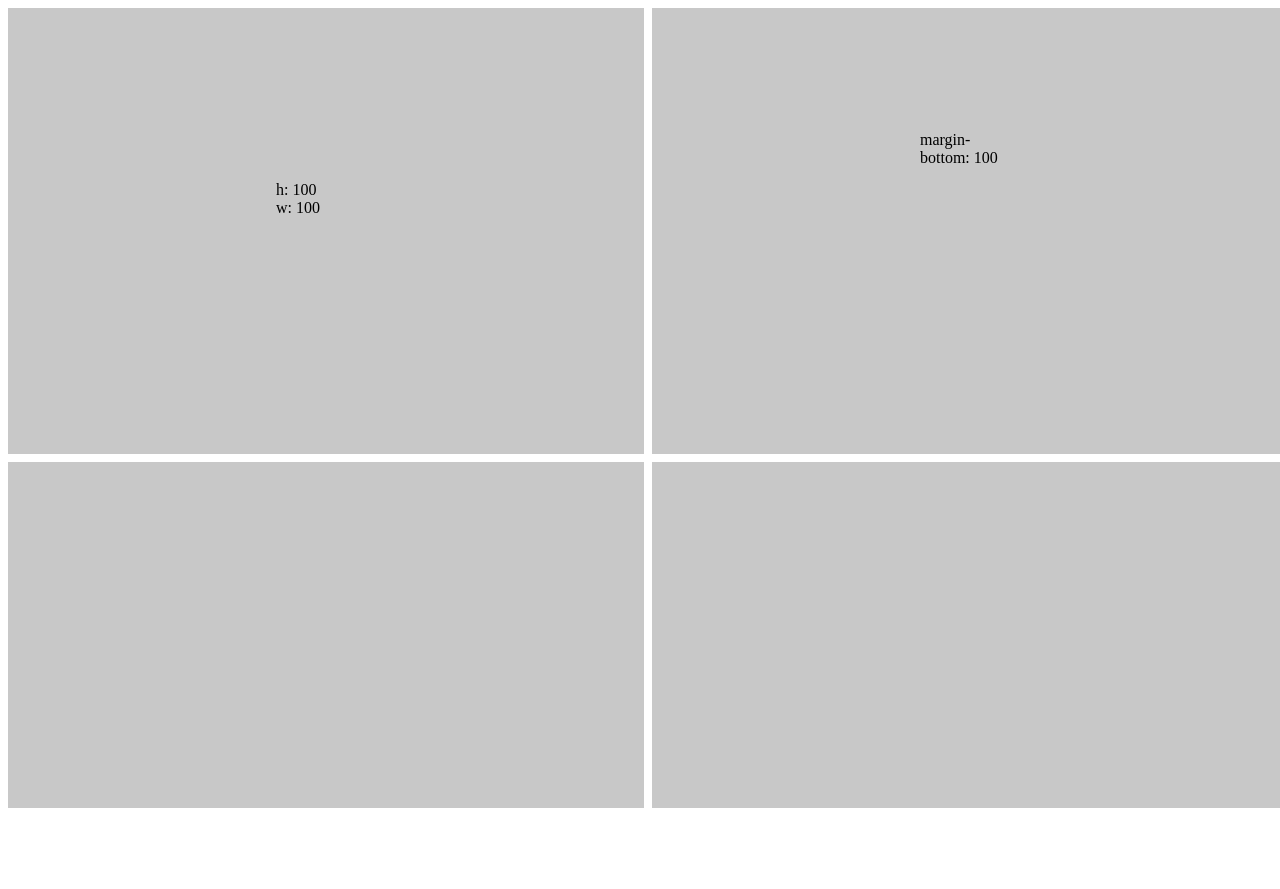
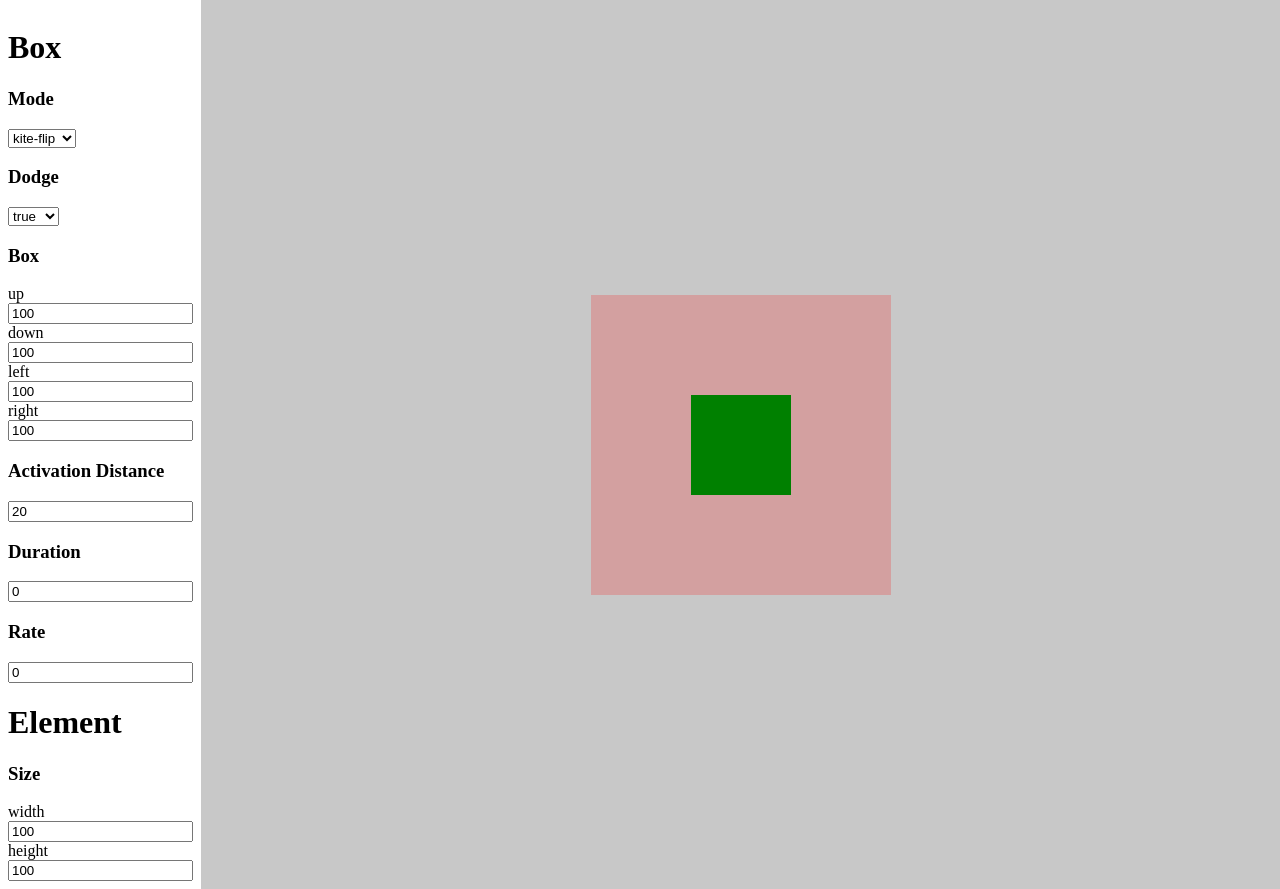
Before and after one commit to WbaN314/svelte-dodge, a SvelteKit app: page / in a window 1280 px wide. Before the commit the page ends 816 px from the top, so only its background shows below. Built offline with nearby package versions, Linux system fonts and the light colour scheme.

Commit message:
Demo Page working

```diff
--- a/src/lib/Dodge.svelte
+++ b/src/lib/Dodge.svelte
@@ -6,7 +6,8 @@
 		type Element,
 		type Cursor,
 		kite,
-		kiteFlip
+		kiteFlip,
+		touchPoint
 	} from './utils.js';
 	type Mode = 'random' | 'kite' | 'kite-flip';
 
@@ -39,7 +40,11 @@
 	};
 
 	function handleMove(e: PointerEvent) {
+		console.log(element.a)
 		updateCursorPosition(e);
+		if (!touchPoint(element, cursor)) {
+			return
+		}
 		if (dodge && !transitioning) {
 			switch (mode) {
 				case 'random':
--- a/src/routes/+page.svelte
+++ b/src/routes/+page.svelte
@@ -1,76 +1,78 @@
 <script lang="ts">
-  import Dodge from "../lib/Dodge.svelte";
+	import Dodge from '$lib/Dodge.svelte';
 
-  let button1 = { w: 100, h: 100 };
-  let button2 = { bottom: 100 };
+	let mode = 'kite-flip';
+	let dodge = true;
+	let debug = true;
+	let box: Box = { up: 100, right: 100, down: 100, left: 100 };
+	let activationDistance = 20;
+	let duration = 0;
+	let rate = 0;
+
+	let width = 100;
+	let height = 100;
+
+	let rerender = false;
 </script>
 
 <div class="container">
+	<div class="controls">
 
+		<h1>Box</h1>
+
+		<h3>Mode</h3>
+		<select bind:value={mode}>
+			<option value="kite-flip"> kite-flip </option>
+			<option value="kite"> kite </option>
+			<option value="random"> random </option>
+		</select>
+
+		<h3>Dodge</h3>
+		<select bind:value={dodge}>
+			<option value={true}> true </option>
+			<option value={false}> false </option>
+		</select>
+
+		<h3>Box</h3>
+		<div>up</div>
+		<input type="number" bind:value={box.up} />
+		<div>down</div>
+		<input type="number" bind:value={box.down} />
+		<div>left</div>
+		<input type="number" bind:value={box.left} />
+		<div>right</div>
+		<input type="number" bind:value={box.right} />
+
+		<h3>Activation Distance</h3>
+		<input type="number" bind:value={activationDistance} />
+
+		<h3>Duration</h3>
+		<input type="number" bind:value={duration} />
+
+		<h3>Rate</h3>
+		<input type="number" bind:value={rate} />
+
+		<h1>Element</h1>
+
+		<h3>Size</h3>
+		<div>width</div>
+		<input bind:value={width} />
+		<div>height</div>
+		<input bind:value={height} />
+	</div>
+
+	{#key rerender}
 	<div class="cell">
-    <Dodge mode="kite" box={{up: 0, down: 0, left: 100, right: 100}}>
-      <!-- svelte-ignore a11y-click-events-have-key-events -->
-      <div
-        class="test"
+		<div class="debug"
 		 style={`
-          width: ${button1.w}px;
-          height: ${button1.h}px;
-        `}
-        on:click={() => {
-          if (button1.w == 100) {
-            button1.w = 200;
-          } else {
-            button1.w = 100;
-          }
-        }}
-      >
-        <div>
-          {`h: ${button1.h}`}
-        </div>
-        <div>
-          {`w: ${button1.w}`}
+		 padding: ${box.up}px ${box.right}px ${box.down}px ${box.left}px
+		 `}>
+			<Dodge {debug} {dodge} {mode} {box} {activationDistance} {rate} {duration}>
+				<div class="test" style:width={`${width}px`} style:height={`${height}px`}/>
+			</Dodge>
 		</div>
 	</div>
-    </Dodge>
-  </div>
-
-  <div class="cell">
-    <Dodge mode="kite" box={{up: 100, down: 100, left: 0, right: 0}}>
-      <!-- svelte-ignore a11y-click-events-have-key-events -->
-      <div
-        class="test"
-        style={`
-          margin-bottom: ${button2.bottom}px;
-        `}
-        on:click={() => {
-          if (button2.bottom == 100) {
-            button2.bottom = 0;
-          } else {
-            button2.bottom = 100;
-          }
-        }}
-      >
-        <div>
-          {`margin-bottom: ${button2.bottom}`}
-        </div>
-      </div>
-    </Dodge>
-  </div>
-
-  <div class="cell">
-    <Dodge box={{ up: 100, right: 140, left: 140, down: 100 }} mode={"kite"}>
-      <div class="test" />
-    </Dodge>
-  </div>
-
-  <div class="cell">
-    <Dodge
-      box={{ up: 0, right: 160, left: 160, down: 0 }}
-      activationDistance={60}
-    >
-      <div class="test" />
-    </Dodge>
-  </div>
+	{/key}
 </div>
 
 <style>
@@ -78,6 +80,16 @@
 		width: 100px;
 		height: 100px;
 		overflow-wrap: break-word;
+		background-color: green;
+	}
+
+	.debug {
+		background-color: rgb(255,0,0,0.2)
+	}
+
+	.controls {
+		background-color: white;
+		padding: 8px;
 	}
 
 	.cell {
@@ -93,7 +105,10 @@
 		display: grid;
 		align-items: stretch;
 		justify-items: stretch;
-    gap: 8px;
-    grid-template-columns: 1fr 1fr;
+		grid-template-columns: auto 1fr;
+	}
+
+	:global(body) {
+		margin: 0;
 	}
 </style>
--- a/src/routes/test/+page.svelte
+++ /dev/null
@@ -1,116 +0,0 @@
-<script lang="ts">
-	import Dodge from '$lib/Dodge.svelte';
-
-	let mode = 'kite-flip';
-	let dodge = true;
-	let debug = true;
-	let box: Box = { up: 100, right: 100, down: 100, left: 100 };
-	let activationDistance = 20;
-	let duration = 0;
-	let rate = 0;
-
-	let width = 100;
-	let height = 100;
-
-	let rerender = false;
-</script>
-
-<div class="container">
-	<div class="controls">
-
-		<h1>Box</h1>
-
-		<h3>Mode</h3>
-		<select bind:value={mode}>
-			<option value="kite-flip"> kite-flip </option>
-			<option value="kite"> kite </option>
-			<option value="random"> random </option>
-		</select>
-
-		<h3>Dodge</h3>
-		<select bind:value={dodge}>
-			<option value={true}> true </option>
-			<option value={false}> false </option>
-		</select>
-
-		<h3>Box</h3>
-		<div>up</div>
-		<input bind:value={box.up} />
-		<div>down</div>
-		<input bind:value={box.down} />
-		<div>left</div>
-		<input bind:value={box.left} />
-		<div>right</div>
-		<input bind:value={box.right} />
-
-		<h3>Activation Distance</h3>
-		<input bind:value={activationDistance} />
-
-		<h3>Duration</h3>
-		<input bind:value={duration} />
-
-		<h3>Rate</h3>
-		<input bind:value={rate} />
-
-		<h1>Element</h1>
-
-		<h3>Size</h3>
-		<div>width</div>
-		<input bind:value={width} />
-		<div>height</div>
-		<input bind:value={height} />
-
-		<button on:click={() => rerender = !rerender}>Rerender</button>
-	</div>
-
-	{#key rerender}
-	<div class="cell">
-		<div class="debug"
-		 style={`
-		 padding: ${box.up}px ${box.right}px ${box.left}px ${box.down}px
-		 `}>
-			<Dodge {debug} {dodge} {mode} {box} {activationDistance} {rate} {duration}>
-				<div class="test" style:width={`${width}px`}/>
-			</Dodge>
-		</div>
-	</div>
-	{/key}
-</div>
-
-<style>
-	.test {
-		width: 100px;
-		height: 100px;
-		overflow-wrap: break-word;
-		background-color: green;
-	}
-
-	.debug {
-		background-color: rgb(255,0,0,0.2)
-	}
-
-	.controls {
-		background-color: white;
-		padding: 8px;
-	}
-
-	.cell {
-		background-color: rgb(200, 200, 200);
-		display: flex;
-		align-items: center;
-		justify-content: center;
-	}
-
-	.container {
-		width: 100vw;
-		height: 100vh;
-		display: grid;
-		align-items: stretch;
-		justify-items: stretch;
-		grid-template-columns: auto 1fr;
-	}
-
-	:global(body) {
-		margin: 0;
-	}
-</style>
```
Lines whose indentation alone changed are shown as unchanged.
